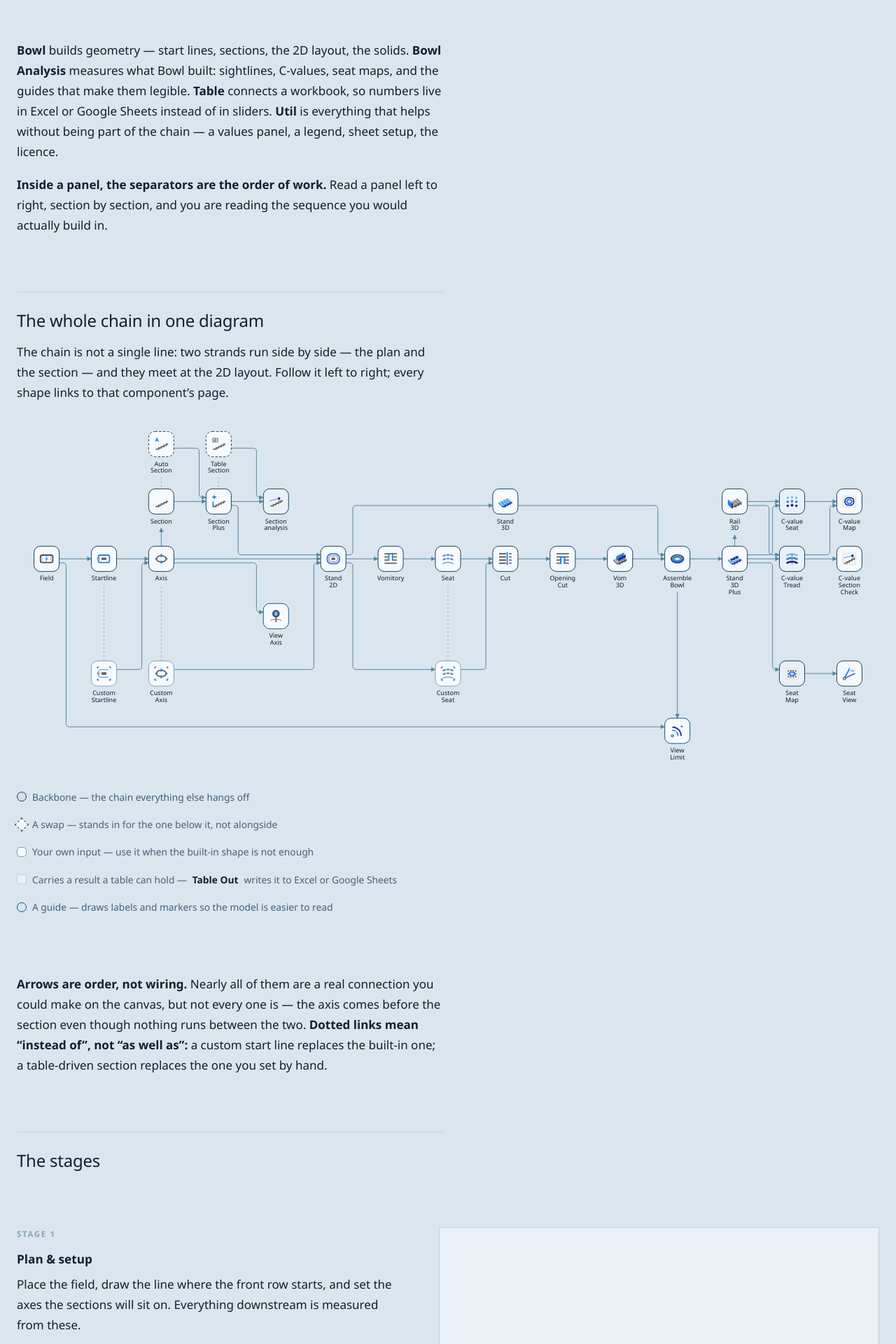
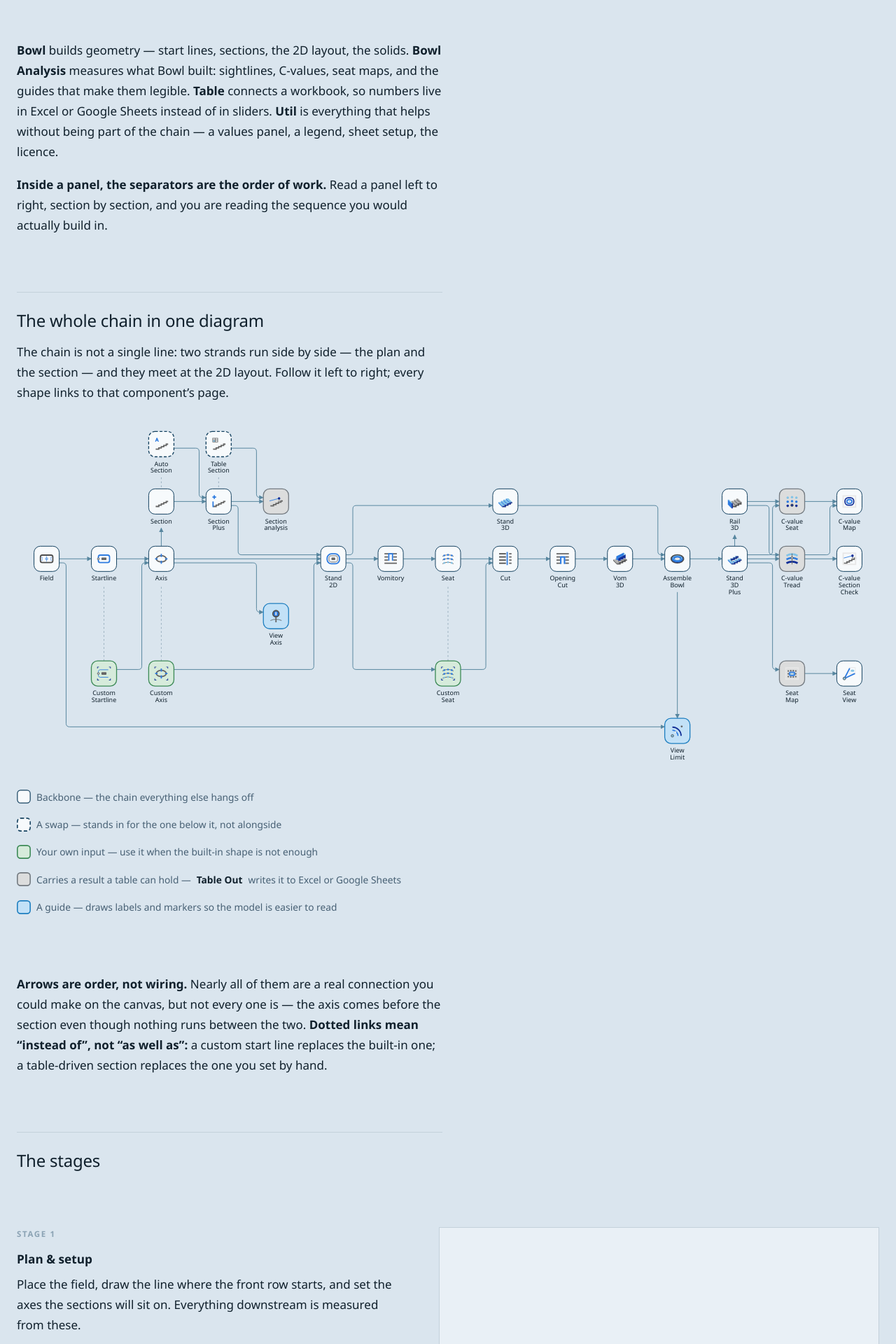
Before and after one commit to plugindevlab/plugindevlab.github.io, a Jekyll site: the page built from antlion/workflow/index.md, in a window 1280 px wide. Shown: the part 725-2645 px from the top of the page at 70% size. Built offline with Jekyll 4.4.1, drawn with Linux system fonts in a browser that asks for light colours.

Commit message:
Workflow diagram: node colors now match the legend
The five kinds of node in the workflow diagram were drawn as nearly the same
white box, so the legend could not be found in the picture. Your own inputs are
now green, results a table can hold are grey, and guides are light blue - each
with a soft fill and a border of the same color. Swaps keep their dashed border,
drawn a little heavier. The legend now draws the same boxes as the diagram,
instead of circles and diamonds that no longer appear in it.

Co-Authored-By: Claude Opus 5 <noreply@anthropic.com>
Claude-Session: https://claude.ai/code/session_01FkstBi6Ha7jWP6h3KM1dMg

```diff
--- a/_includes/flowmap.html
+++ b/_includes/flowmap.html
@@ -40,11 +40,22 @@
   </svg>
 </div>
 
-<ul class="fm-key" markdown="0">
-  <li><span class="fm-key-ic fm-key-main"></span>Backbone &mdash; the chain everything else hangs off</li>
-  <li><span class="fm-key-ic fm-key-alt"></span>A swap &mdash; stands in for the one below it, not alongside</li>
-  <li><span class="fm-key-ic fm-key-pick"></span>Your own input &mdash; use it when the built-in shape is not enough</li>
-  <li><span class="fm-key-ic fm-key-table"></span>Carries a result a table can hold &mdash; <b>Table Out</b> writes it to Excel or Google Sheets</li>
-  <li><span class="fm-key-ic fm-key-guide"></span>A guide &mdash; draws labels and markers so the model is easier to read</li>
+{% assign fm_keys = "main|alt|pick|table|guide" | split: "|" %}
+<ul class="fm-key fm-s-{{ f.style }}" markdown="0">
+  {%- for k in fm_keys %}
+  <li>
+    {%- if f.style == 'icon' -%}
+    <svg class="fm-key-box" viewBox="-2 -2 {{ f.nodeW | plus: 4 }} {{ f.nodeH | plus: 4 }}" aria-hidden="true"><g class="fm-{{ k }}"><rect class="fm-shape" width="{{ f.nodeW }}" height="{{ f.nodeH }}" rx="{{ f.iconRx }}"/></g></svg>
+    {%- else -%}
+    <span class="fm-key-ic fm-key-{{ k }}"></span>
+    {%- endif -%}
+    {%- if k == 'main' %}Backbone &mdash; the chain everything else hangs off
+    {%- elsif k == 'alt' %}A swap &mdash; stands in for the one below it, not alongside
+    {%- elsif k == 'pick' %}Your own input &mdash; use it when the built-in shape is not enough
+    {%- elsif k == 'table' %}Carries a result a table can hold &mdash; <b>Table Out</b> writes it to Excel or Google Sheets
+    {%- elsif k == 'guide' %}A guide &mdash; draws labels and markers so the model is easier to read
+    {%- endif -%}
+  </li>
+  {%- endfor %}
 </ul>
 {%- endif %}
--- a/assets/css/style.css
+++ b/assets/css/style.css
@@ -4,6 +4,8 @@
   --accent:#14557f; --warn:#a2502a; --warn-soft:#f4ebe5;
   --field:#12405e; --on-field:#e6eff5; --on-field-soft:#93b4c9; --field-line:#2b5a79;
   --s1:#a7c0d0; --s2:#7fa3bc; --s3:#57869f; --s4:#2f6a86; --s5:#0f4a6b;
+  --kind-pick:#d6ebdb; --kind-pick-line:#3d8a57; --kind-table:#dcdddd; --kind-table-line:#737a80;
+  --kind-guide:#c2e1f7; --kind-guide-line:#1f7fc0;
 }
 
 @media (prefers-color-scheme: dark){
@@ -13,6 +15,8 @@
     --accent:#8fbcd8; --warn:#d08a63; --warn-soft:#2a2018;
     --field:#0d2b41; --on-field:#dfe8ef; --on-field-soft:#7fa3bc; --field-line:#23445c;
     --s1:#3f5f75; --s2:#4f7995; --s3:#6b9ab8; --s4:#8fbcd8; --s5:#b4d6ec;
+    --kind-pick:#19291e; --kind-pick-line:#5fae7b; --kind-table:#2b2c2e; --kind-table-line:#8f979d;
+    --kind-guide:#16354b; --kind-guide-line:#5aaee6;
   }
 }
 
@@ -527,12 +531,14 @@ figure.fig figcaption {
 .fm-key-pick { background: var(--panel); border: 1.4px solid var(--s2); border-radius: 5px; }
 .fm-key-table { background: var(--bg-soft); border: 1.2px solid var(--line); border-radius: 2px; }
 .fm-key-guide { border: 1.5px solid var(--accent); border-radius: 50%; }
+.fm-key-box { width: 20px; height: 20px; flex: none; display: inline-block; overflow: visible; }
+.fm-key-box .fm-shape { vector-effect: non-scaling-stroke; }
 
 .fm-s-icon .fm-shape { fill: var(--panel); stroke: var(--frame); stroke-width: 1.2; }
-.fm-s-icon .fm-alt .fm-shape { stroke-dasharray: 4 3; }
-.fm-s-icon .fm-pick .fm-shape { stroke: var(--s2); }
-.fm-s-icon .fm-table .fm-shape { fill: var(--bg-soft); }
-.fm-s-icon .fm-guide .fm-shape { stroke: var(--accent); }
+.fm-s-icon .fm-alt .fm-shape { stroke-width: 1.6; stroke-dasharray: 5 3; }
+.fm-s-icon .fm-pick .fm-shape  { fill: var(--kind-pick);  stroke: var(--kind-pick-line);  stroke-width: 1.6; }
+.fm-s-icon .fm-table .fm-shape { fill: var(--kind-table); stroke: var(--kind-table-line); stroke-width: 1.6; }
+.fm-s-icon .fm-guide .fm-shape { fill: var(--kind-guide); stroke: var(--kind-guide-line); stroke-width: 1.6; }
 .fm-s-icon .fm-t {
   fill: var(--ink); stroke: var(--bg); stroke-width: 1.8px;
   paint-order: stroke fill; stroke-linejoin: round;
```
